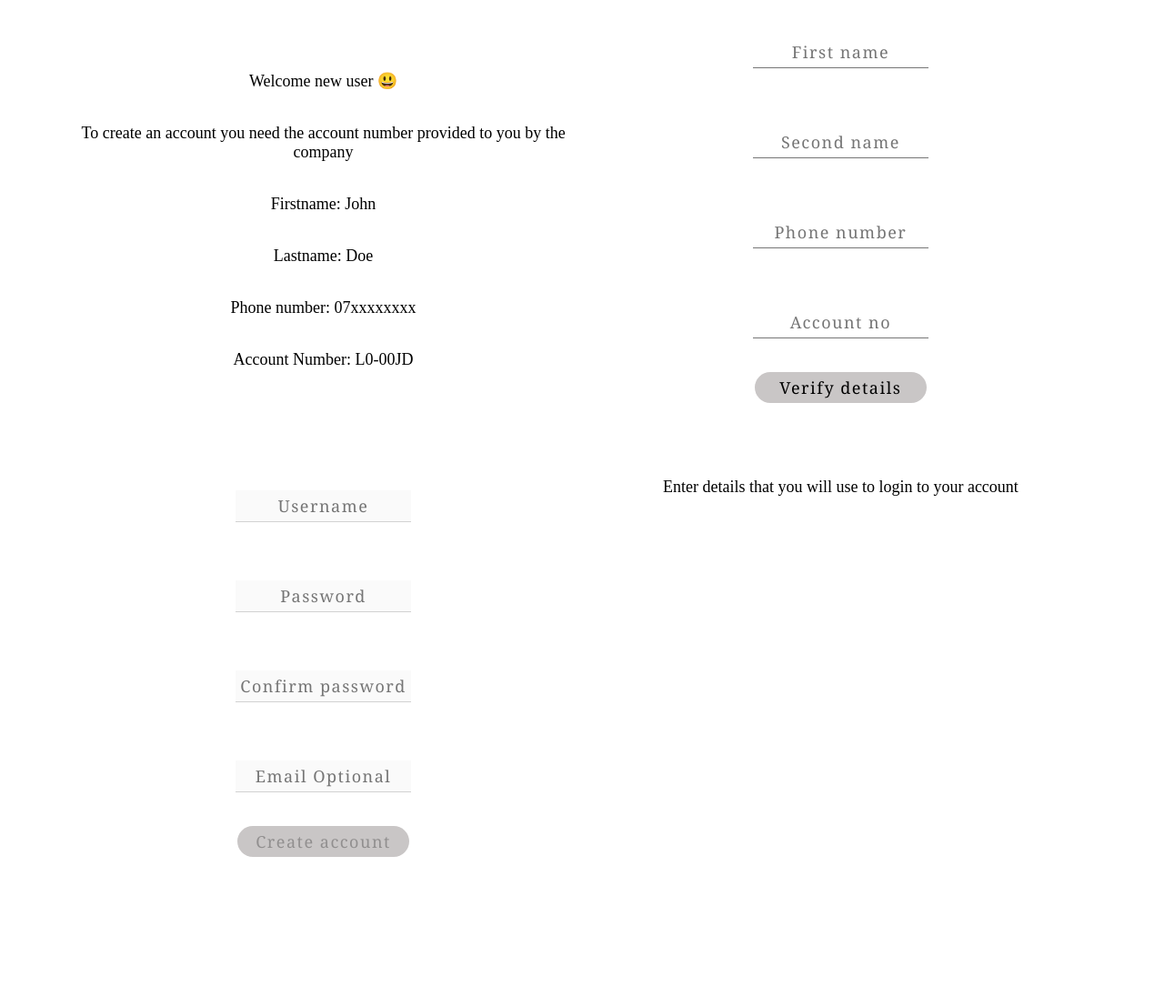
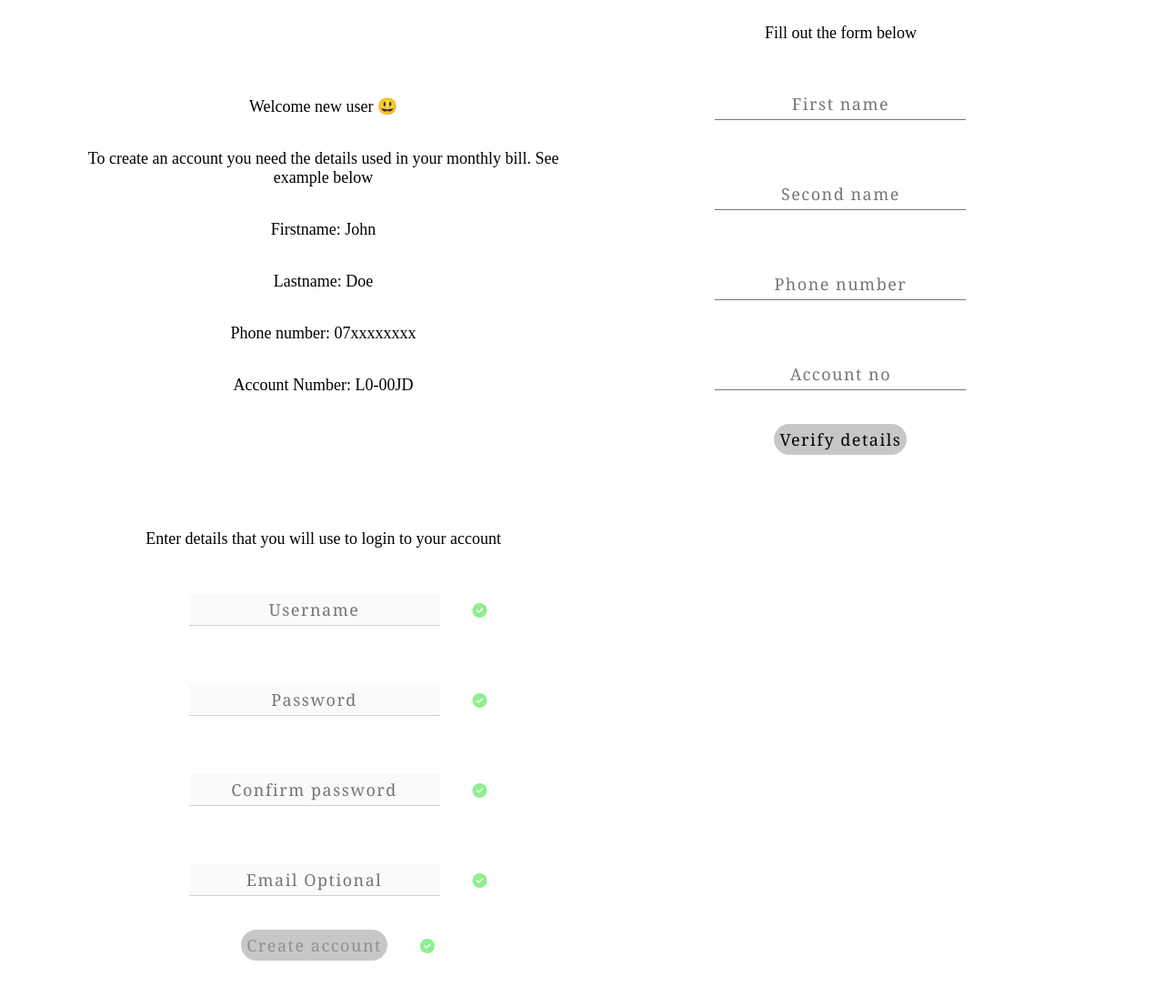
Before and after one commit to Treyul/billing, a Flask app: page /signin in a window 1280 px wide. Shown: the whole page at 91% size. Before the commit the page ends 942 px from the top, so only its background shows below. Run offline with Flask 2, Linux system fonts and the light colour scheme; data that the repository does not hold is empty; some libraries are stand-ins or nearby versions.

Commit message:
added icons and signin layout issue

```diff
--- a/app.py
+++ b/app.py
@@ -2,7 +2,6 @@ from flask import Flask, make_response,render_template,request,redirect,session,
 from flask_session import Session
 from flask_mysqldb import MySQL
 from hashlib import sha512
-# from db import mysql
 import MySQLdb.cursors
 import re
 
@@ -21,53 +20,41 @@ app.config["MYSQL_USER"] = "bef134615a5bbe"
 app.config["MYSQL_PASSWORD"] = "70b6c7f2"
 app.config["MYSQL_DB"] = "heroku_ba6afcca4de000d"
 mysql = MySQL(app)
-# mysql.init_app(app)
-
-# mysql = MySQL(app)
 
 # configure the session
 app.config['SESSION_PERMANENT']= False
 app.config['SESSION_TYPE'] = 'filesystem'
 Session(app)
 
-# initialize api
-
-# create api
-# class user(Resource):
-#     def post(self,name):
-#         return
 # set up for routing
 @app.route("/")
 def index():
     # check if user is logged in
     if not session.get('logged_in'):
         return redirect('/login')
-    # if user is not logged in redirect
-    return render_template("index.html")
+    # if user is logged render home page
+    return render_template("index.html",name=session['name'])
 
 @app.route("/login",methods=['POST','GET'])
 def login():
     if request.method == "POST":
         #get details submitted
-        print(request.form)
         name = request.form.get("username")
         password = sha512(request.form.get("password").encode()).hexdigest()
         db = mysql.connection.cursor(MySQLdb.cursors.DictCursor)
         details= (name,password)
-        db.execute('SELECT * FROM loggins WHERE username = %s AND password = %s;',details)
+        db.execute('SELECT username FROM loggins WHERE username = %s and password = %s;',(details))
         acc = db.fetchone()
-        # db.execute("select column_name from information_schema.columns where table_name = N'loggins'")
-        # print(db.fetchall())
-        db.close()
-    # # TODO if user does not exist
-    # # TODO wrong password
+      # # TODO wrong password
+      # # TODO if user does not exist
         if not acc:
             print('user does not exist')
-    # # TODO if password and username match
+      # # TODO if password and username match
         else:
-            print("here")
             session['logged_in'] = True
+            session['name'] = name
             return render_template("index.html",name = name)
+        db.close()
     return render_template('login.html')
 
 phone = 0
--- /dev/null
+++ b/static/signcs.css
@@ -0,0 +1,98 @@
+input:focus-visible {
+  border-bottom: rgba(0, 0, 255, 0.829) thin solid;
+  border-top: none;
+  border-left: none;
+  border-right: none;
+  outline-style: none;
+}
+.accept {
+  background-color: rgb(95 213 95 / 83%);
+  color: rgb(0 0 0 / 73%);
+  border-radius: 25px;
+  border-bottom: none;
+}
+.pass2 {
+  border-bottom: rgba(255, 0, 0, 0.829) thin solid;
+}
+.pass2:focus-visible {
+  border-bottom: rgba(255, 0, 0, 0.829) thin solid;
+}
+
+input {
+  border-top: none;
+  border-left: none;
+  border-right: none;
+  border-bottom-width: thin;
+  text-align: center;
+  display: inline;
+  line-height: 2rem;
+  letter-spacing: 1.5px;
+  font-family: Cambria, Cochin, Georgia, Times, "Times New Roman", serif;
+  font-size: large;
+  margin: 2rem;
+}
+#send {
+  border-radius: 25px;
+  background-color: #c9c6c6;
+  transition: all 2s ease;
+  border-bottom: none;
+  margin-top: 5px;
+}
+#send:hover {
+  width: 60%;
+}
+.send {
+  border-radius: 25px;
+  background-color: #c9c6c6;
+  transition: all 1s ease;
+  border-bottom: none;
+  margin-top: 5px;
+}
+.send:hover {
+  background-color: darkgray;
+  transform: translateY(-5px);
+}
+p {
+  font-family: "Times New Roman", Times, serif;
+  font-size: large;
+  text-align: center;
+}
+.hidden {
+  display: none;
+}
+
+form {
+  display: flex;
+  flex-direction: column;
+  align-items: center;
+}
+.error {
+  background-color: rgb(241 56 56 / 90%);
+  margin: 4px;
+  padding: 5px;
+  text-align: center;
+  border-radius: 45px;
+  letter-spacing: 2px;
+  color: black;
+  font-weight: bold;
+}
+body {
+  display: grid;
+  grid-template-rows: auto, auto;
+  grid-template-columns: auto 45% 45% auto;
+  row-gap: 2rem;
+}
+#first {
+  grid-row: 1;
+  grid-column: 3;
+}
+.green {
+  color: lightgreen;
+}
+@media (max-width: 400px) {
+  body {
+    display: block;
+  }
+}
+@media (min-width: 401px) and (max-width: 650px) {
+}
--- a/templates/layout.html
+++ b/templates/layout.html
@@ -8,6 +8,10 @@
       rel="stylesheet"
       href="{{ url_for('static', filename='style.css') }}"
     />
+    <script
+      src="https://kit.fontawesome.com/04885ca4bc.js"
+      crossorigin="anonymous"
+    ></script>
     <script defer src="/static/script.js"></script>
     <title>Document</title>
   </head>
--- a/templates/signin.html
+++ b/templates/signin.html
@@ -4,101 +4,14 @@
     <meta charset="UTF-8" />
     <meta http-equiv="X-UA-Compatible" content="IE=edge" />
     <meta name="viewport" content="width=device-width, initial-scale=1.0" />
-    <style>
-      input:focus-visible {
-        border-bottom: rgba(0, 0, 255, 0.829) thin solid;
-        border-top: none;
-        border-left: none;
-        border-right: none;
-        outline-style: none;
-      }
-      .accept {
-        background-color: rgb(95 213 95 / 83%);
-        color: rgb(0 0 0 / 73%);
-        border-radius: 25px;
-        border-bottom: none;
-      }
-      .pass2 {
-        border-bottom: rgba(255, 0, 0, 0.829) thin solid;
-      }
-      .pass2:focus-visible {
-        border-bottom: rgba(255, 0, 0, 0.829) thin solid;
-      }
-
-      input {
-        border-top: none;
-        border-left: none;
-        border-right: none;
-        border-bottom-width: thin;
-        text-align: center;
-        display: block;
-        line-height: 2rem;
-        letter-spacing: 1.5px;
-        font-family: Cambria, Cochin, Georgia, Times, "Times New Roman", serif;
-        font-size: large;
-        margin: 2rem;
-        width: 33.3%;
-      }
-      #send {
-        border-radius: 25px;
-        background-color: #c9c6c6;
-        transition: all 2s ease;
-        border-bottom: none;
-        margin-top: 5px;
-      }
-      #send:hover {
-        width: 60%;
-      }
-      .send {
-        border-radius: 25px;
-        background-color: #c9c6c6;
-        transition: all 1s ease;
-        border-bottom: none;
-        margin-top: 5px;
-      }
-      .send:hover {
-        background-color: darkgray;
-        transform: translateY(-5px);
-      }
-      p {
-        font-family: "Times New Roman", Times, serif;
-        font-size: large;
-        text-align: center;
-      }
-      .hidden {
-        display: none;
-      }
-
-      form {
-        display: flex;
-        flex-direction: column;
-        align-items: center;
-      }
-      .error {
-        background-color: rgb(241 56 56 / 90%);
-        margin: 4px;
-        padding: 5px;
-        text-align: center;
-        border-radius: 45px;
-        letter-spacing: 2px;
-        color: black;
-        font-weight: bold;
-      }
-      body {
-        display: grid;
-        grid-template-rows: auto, auto;
-        grid-template-columns: auto 45% 45% auto;
-        row-gap: 2rem;
-      }
-      #first {
-        grid-row: 1;
-        grid-column: 3;
-      }
-    </style>
+    <link rel="stylesheet" href="/static/signcs.css" />
+    <script
+      src="https://kit.fontawesome.com/04885ca4bc.js"
+      crossorigin="anonymous"
+    ></script>
     <title>Create Account</title>
   </head>
   <body>
-    <!-- <script> -->
     <div
       style="
         grid-row: 1;
@@ -110,8 +23,8 @@
     >
       <p>Welcome new user 😃</p>
       <p>
-        To create an account you need the account number provided to you by the
-        company
+        To create an account you need the details used in your monthly bill. See
+        example below
       </p>
       <p>Firstname: John</p>
       <p>Lastname: Doe</p>
@@ -119,23 +32,26 @@
       <p>Account Number: L0-00JD</p>
     </div>
     <form action="/signin" method="get" id="first">
+      <p>Fill out the form below</p>
       <p class="error hidden" id="error1"></p>
       <input type="text" t name="fname" placeholder="First name" required />
       <input type="text" name="lname" placeholder="Second name" required />
       <input type="tel" name="phone" placeholder="Phone number" required />
       <input type="text" name="account" placeholder="Account no" required />
+      <div>
         <input class="send" id="send1" type="submit" value="Verify details" />
+      </div>
     </form>
-    <div style="grid-row: 2; grid-column: 3">
-      <p>Enter details that you will use to login to your account</p>
-    </div>
+    <div style="grid-row: 2; grid-column: 3"></div>
     <form
       id="second"
       action="/signin"
       method="post"
       style="grid-row: 2; grid-column: 2"
     >
+      <p>Enter details that you will use to login to your account</p>
       <p class="error hidden" id="error2"></p>
+      <div>
         <input
           id="user"
           type="text"
@@ -143,6 +59,9 @@
           placeholder="Username"
           disabled
         />
+        <i class="fa-solid fa-circle-check green"></i>
+      </div>
+      <div>
         <input
           id="pass1"
           type="password"
@@ -152,6 +71,9 @@
           required
           disabled
         />
+        <i class="fa-solid fa-circle-check green"></i>
+      </div>
+      <div>
         <input
           id="pass2"
           type="password"
@@ -160,6 +82,9 @@
           required
           disabled
         />
+        <i class="fa-solid fa-circle-check green"></i>
+      </div>
+      <div>
         <input
           disabled
           id="em"
@@ -167,6 +92,9 @@
           name="email"
           placeholder="Email Optional"
         />
+        <i class="fa-solid fa-circle-check green"></i>
+      </div>
+      <div>
         <input
           disabled
           class="send"
@@ -174,6 +102,8 @@
           type="submit"
           value="Create account"
         />
+        <i class="fa-solid fa-circle-check green"></i>
+      </div>
     </form>
     <script>
       ////////////////////////////////////////////////////////
@@ -210,7 +140,13 @@
         //get data from form once submitted
         const formdata = new FormData(form1);
         const values = [...formdata.entries()];
+        submitbtn1.insertAdjacentHTML(
+          "afterend",
+          `<i class="fa-solid fa-spinner fa-pulse fa-lg"></i>`
+        );
+        console.log("First");
         submit();
+        //submitbtn1.nextElementSibling.remove();
       });
       //TODO try AJAX xmlhttprequest
       //TODO fetch api for config of verification of details
@@ -243,21 +179,24 @@
             }
             response.json().then(function (data) {
               //TODO check message that is received
-              console.log(data["message"]);
               if (data["message"] == "success") {
                 submitbtn1.classList.remove("send");
                 submitbtn1.classList.add("accept");
                 error2.classList.add("hidden");
-                for (let i = 1; i < 6; i++) {
-                  enable(form2.children.item(i));
+                disable(submitbtn1);
+                for (let i = 2; i < 7; i++) {
+                  enable(form2.children.item(i).children.item(0));
+                  console.log(i);
                   //clean(form1.children.item(i));
                   disable(form1.children.item(i));
                 }
+                submitbtn1.nextSibling.remove();
               } else if (data["message"] == "error") {
                 error2.innerHTML =
                   "incorrect details or You already have an account";
+                error2.classList.remove("hidden");
+                submitbtn1.nextSibling.remove();
               }
-              error2.classList.remove("hidden");
             });
           });
           //const result = await response.json();
@@ -291,11 +230,10 @@
           console.log("username should not contain symbols");
           error.innerHTML = "username should not contain symbols";
           error.classList.remove("hidden");
+          disable(submitbtn2);
         } else {
           error.classList.add("hidden");
-          error.innerHTML = "username should not contain symbols";
-          error.classList.remove("hidden");
-          disable(submitbtn2);
+          enable(submitbtn2);
         }
       });
       pass1.addEventListener("keyup", function () {
```
Also changed, not shown: static/style.css (+12 -1 lines), templates/index.html (+10 -3 lines). Lines whose indentation alone changed are shown as unchanged.
